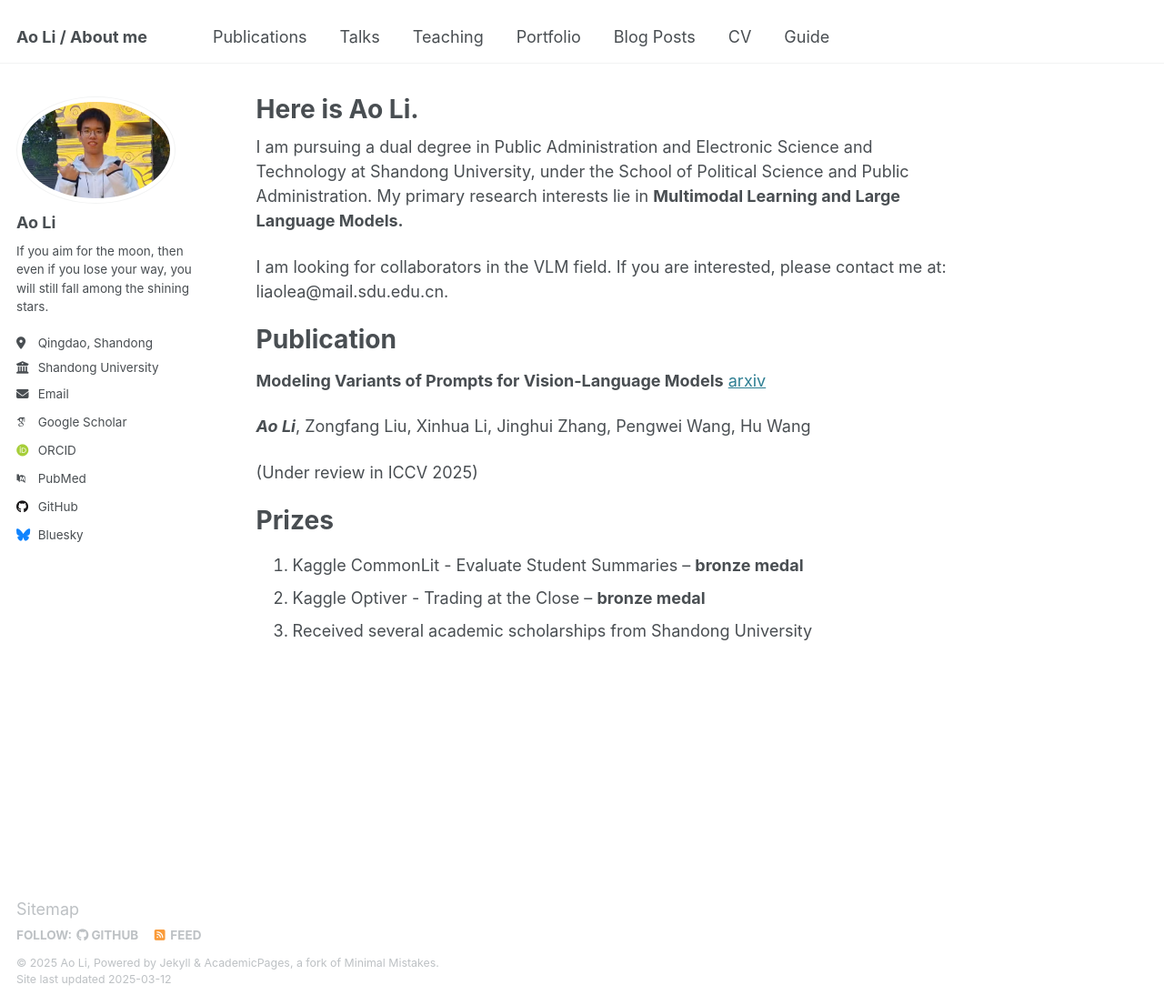
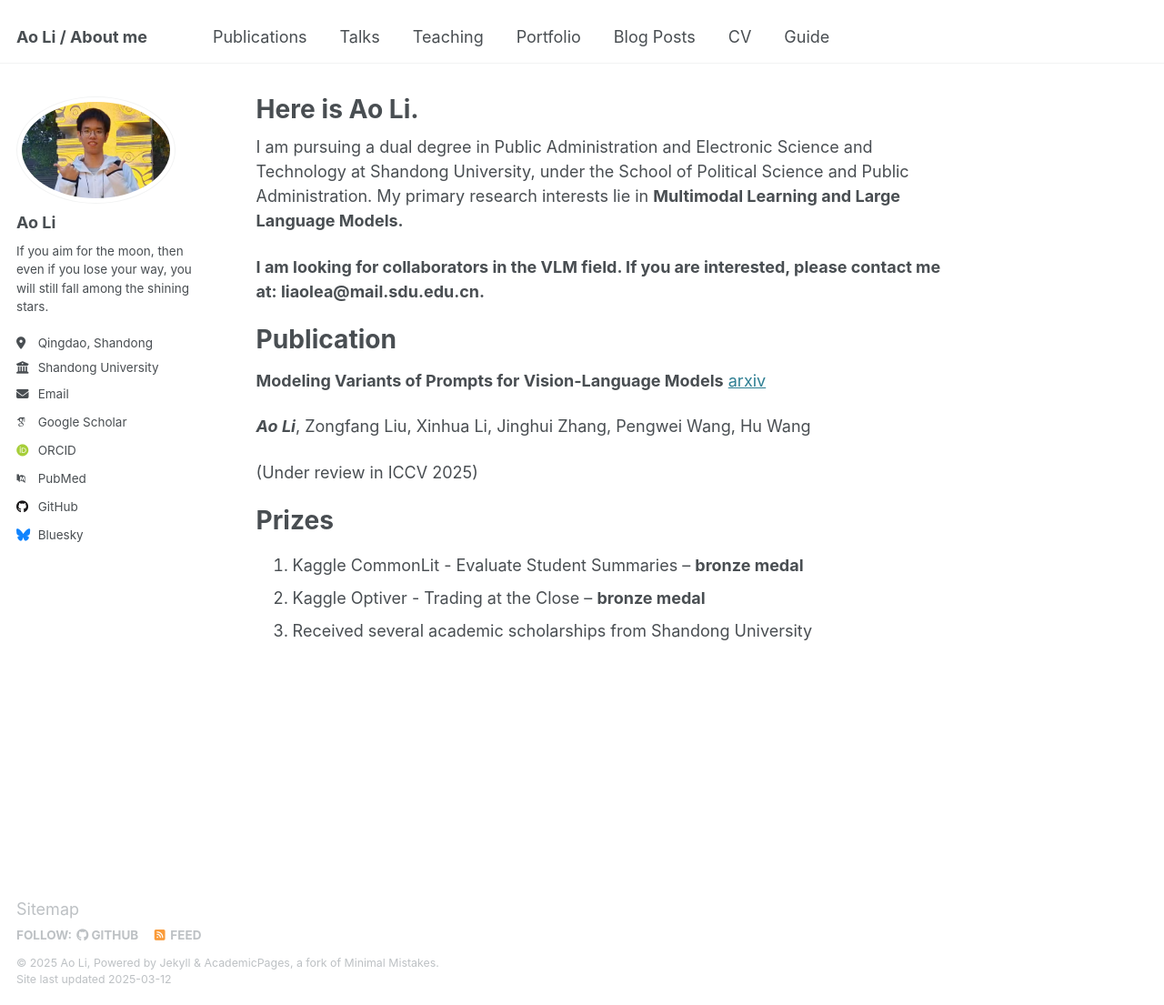
Before and after one commit to liaolea/liaolea.github.io, a Jekyll site: the page built from _pages/about.md, in a window 1280 px wide and 1105 px high. Shown: the whole window at 91% size. Built offline with Jekyll 4.4.1, drawn with Linux system fonts in a browser that asks for light colours; some web fonts are replaced.

```diff
--- a/_pages/about.md
+++ b/_pages/about.md
@@ -9,7 +9,7 @@ redirect_from:
 
 I am pursuing a dual degree in Public Administration and Electronic Science and Technology at Shandong University, under the School of Political Science and Public Administration. My primary research interests lie in **Multimodal Learning and Large Language Models.**
 
-I am looking for collaborators in the VLM field. If you are interested, please contact me at: liaolea@mail.sdu.edu.cn.
+**I am looking for collaborators in the VLM field. If you are interested, please contact me at: liaolea@mail.sdu.edu.cn.**
 
 Publication
 ======
```
